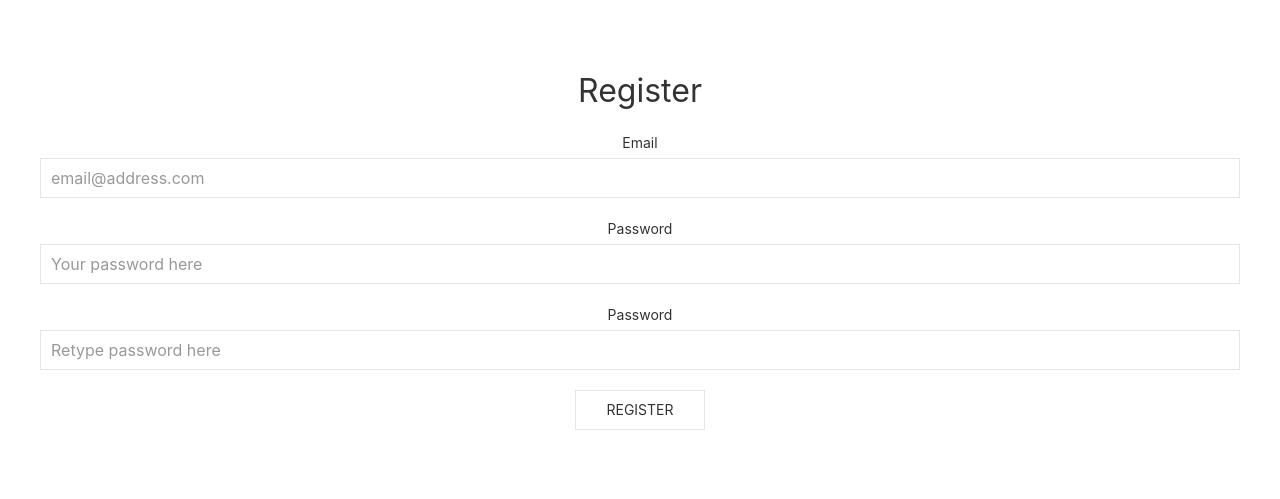
After one commit to willrun/PHP-Login_System-Tut, a PHP site: page /register.php in a window 1280 px wide. The commit adds this page. Shown: the top 499 px of the page. Run offline with PHP 8.4, Linux system fonts and the light colour scheme; some libraries are stand-ins or nearby versions.

Commit message:
Added Login, register pages, config and footer

```diff
--- /dev/null
+++ b/inc/config.php
@@ -0,0 +1,8 @@
+<?php
+if(!defined( '__CONFIG__'))
+{
+    exit('You do not have a config file');
+}
+
+define('ALLOW_FOOTER', true);
+?>
--- /dev/null
+++ b/inc/footer.php
@@ -0,0 +1,13 @@
+<?php
+if(!defined( 'ALLOW_FOOTER'))
+{
+    exit('You do not have a config file');
+}
+?>
+
+<script
+  src="https://code.jquery.com/jquery-3.2.1.min.js"
+  integrity="sha256-hwg4gsxgFZhOsEEamdOYGBf13FyQuiTwlAQgxVSNgt4="
+  crossorigin="anonymous"></script>
+    <script src="js/uikit.min.js"></script>
+    <script src="js/uikit-icons.min.js"></script>
--- /dev/null
+++ b/register.php
@@ -0,0 +1,53 @@
+<?php
+    define('__CONFIG__', true);
+    require_once "inc/config.php";
+?>
+
+<!DOCTYPE html>
+<html lang="en">
+<head>
+    <meta charset="UTF-8">
+    <meta http-equiv="X-UA-Compatible" content="IE=edge">
+    <meta name="viewport" content="width=device-width, initial-scale=1.0">
+    <link rel="stylesheet" href="css/uikit.min.css" />
+    <title>PHP Registration Page</title>
+</head>
+<body>
+    <div class="uk-section uk-container uk-text-center">
+        <div class="uk-grid uk-child-width-1-@3 uk-child-width-1-1" uk-grid>
+            <form class="uk-form-stacked">
+                <div class="uk-margin js-register">
+                    <h2>Register</h2>
+                    <label class="uk-form-label" for="form-stacked-text">Email</label>
+                    <div class="uk-form-controls">
+                        <input class="uk-input" id="form-stacked-text" type="email" required='required' placeholder="email@address.com">
+                    </div>
+                </div>
+
+                <div class="uk-margin">
+                    <label class="uk-form-label" for="form-stacked-select">Password</label>
+                    <div class="uk-form-controls">
+                        <input class="uk-input" id="form-stacked-text" type="password" required='required' placeholder="Your password here">
+                    </div>
+                </div>
+                <div class="uk-margin">
+                    <label class="uk-form-label" for="form-stacked-select">Password</label>
+                    <div class="uk-form-controls">
+                        <input class="uk-input" id="form-stacked-text" type="password" required='required' placeholder="Retype password here">
+                    </div>
+                </div>
+
+                <div class="uk-margin">
+                    <button class="uk-button uk-button-default" type="submit">Register</button>
+                </div>
+
+            </form>
+        </div>
+    </div>
+
+    <?php
+        require_once "inc/footer.php";
+    ?>
+
+</body>
+</html>
```
Also changed, not shown: index.php (+14 -29 lines), login.php (added, +47 -0 lines).
